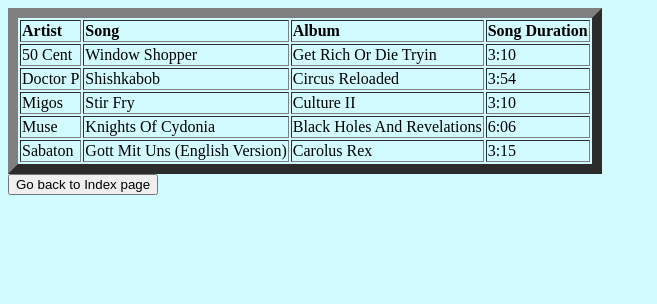
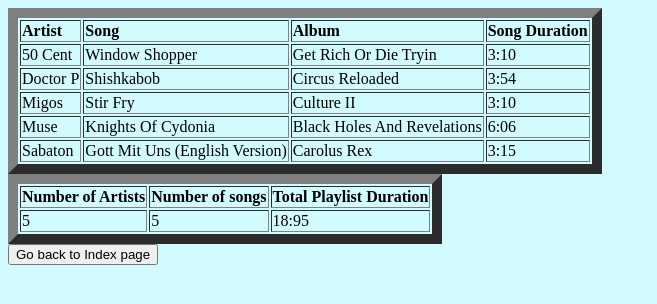
Before and after one commit to LickSeason/LickSeason.github.io, a plain HTML site: page fivesongs.html in a window 1280 px wide. Shown: the whole page, without its empty margins (0-657 px from the left). Drawn offline with Linux system fonts and the light colour scheme.

Commit message:
Update fivesongs.html

```diff
--- a/fivesongs.html
+++ b/fivesongs.html
@@ -6,6 +6,8 @@
 <body id='wut'>
 <div id= "table" onload="myTable()">
 </div>
+<div id="Stats">
+</div>
 <script type="text/javascript" src="fivesongs.js"></script>
 <button onclick="button()">Go back to Index page</button>
 </body>
```
